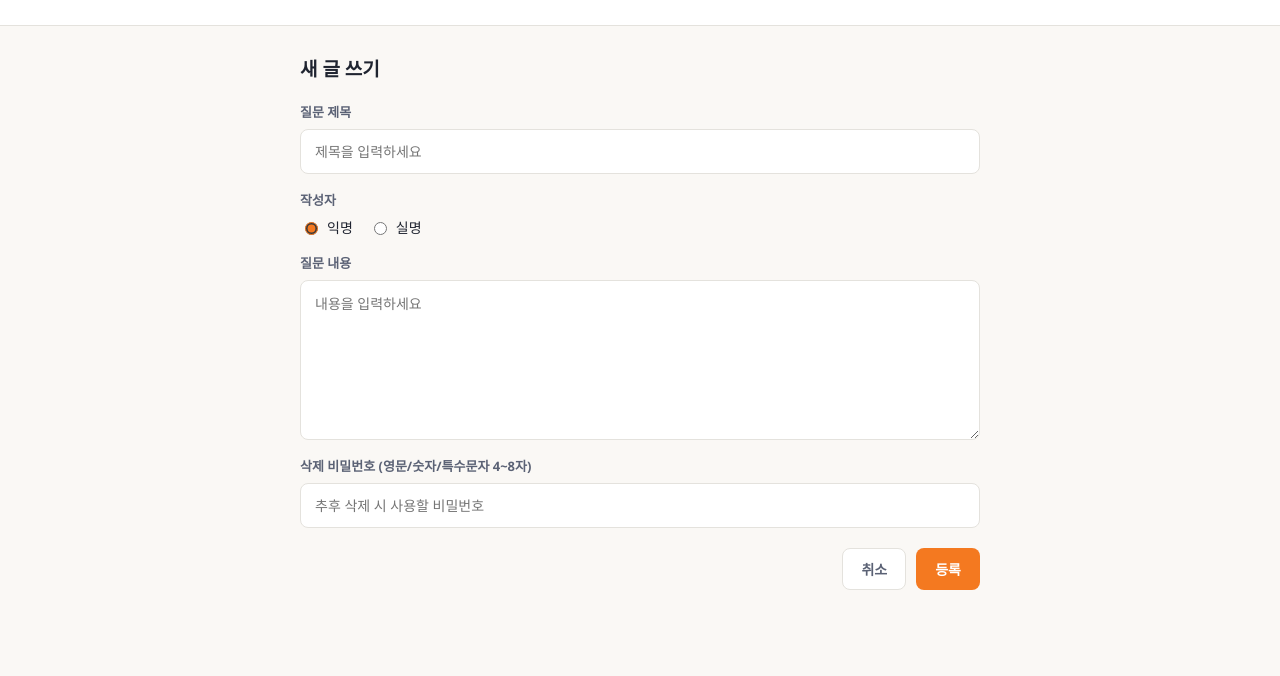
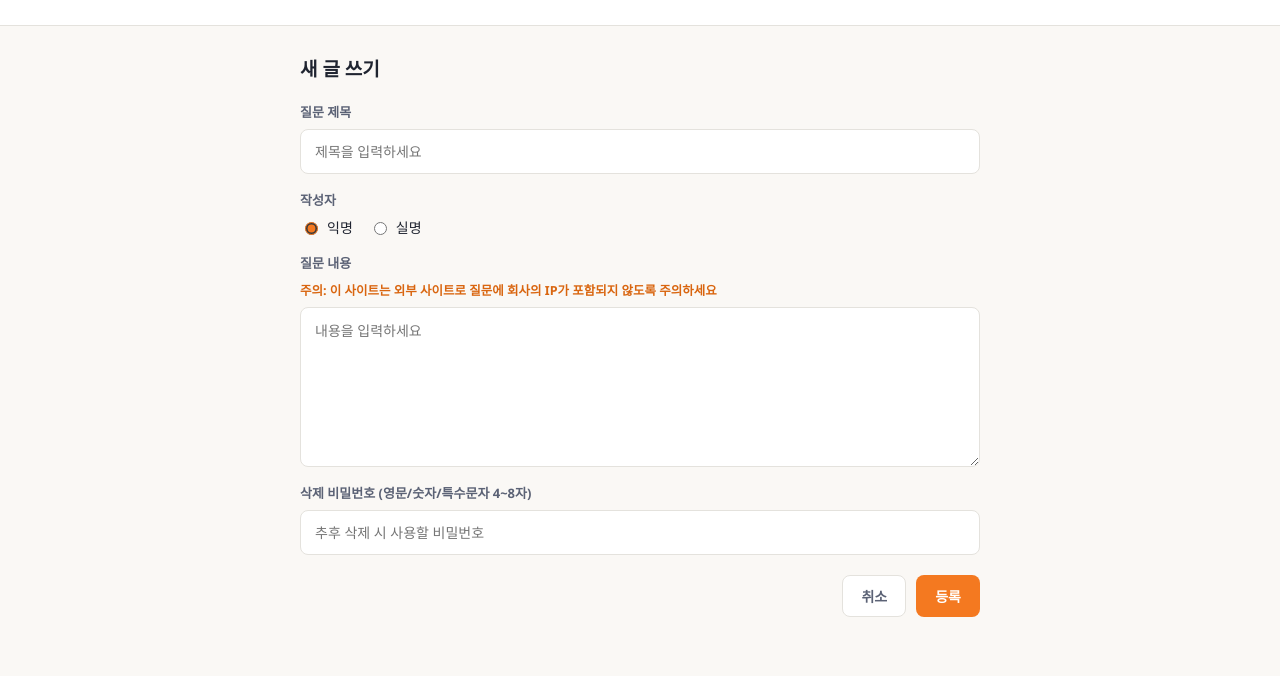
Before and after one commit to johnche83/cymer-board, a website: page public/index.html in a window 1280 px wide. Both pictures are taken after a click on the button "글쓰기". Shown: the part 107-783 px from the top of the page. Drawn offline with Linux system fonts and the light colour scheme; no server answers.

Commit message:
Add bold IP-safety warning under question content label

```diff
--- a/public/index.html
+++ b/public/index.html
@@ -64,6 +64,7 @@
         </fieldset>
 
         <label class="form-label" for="write-body">질문 내용</label>
+        <p class="form-warning">주의: 이 사이트는 외부 사이트로 질문에 회사의 IP가 포함되지 않도록 주의하세요</p>
         <textarea id="write-body" class="form-textarea" placeholder="내용을 입력하세요" maxlength="3000" required></textarea>
 
         <label class="form-label" for="write-password">삭제 비밀번호 (영문/숫자/특수문자 4~8자)</label>
--- a/public/style.css
+++ b/public/style.css
@@ -270,6 +270,13 @@ body {
   margin: 0 0 -8px;
 }
 
+.form-warning {
+  font-size: 12.5px;
+  font-weight: 700;
+  color: var(--cymer-orange-dark);
+  margin: 0 0 -8px;
+}
+
 .form-input, .form-textarea {
   font-family: inherit;
   font-size: 14px;
```
